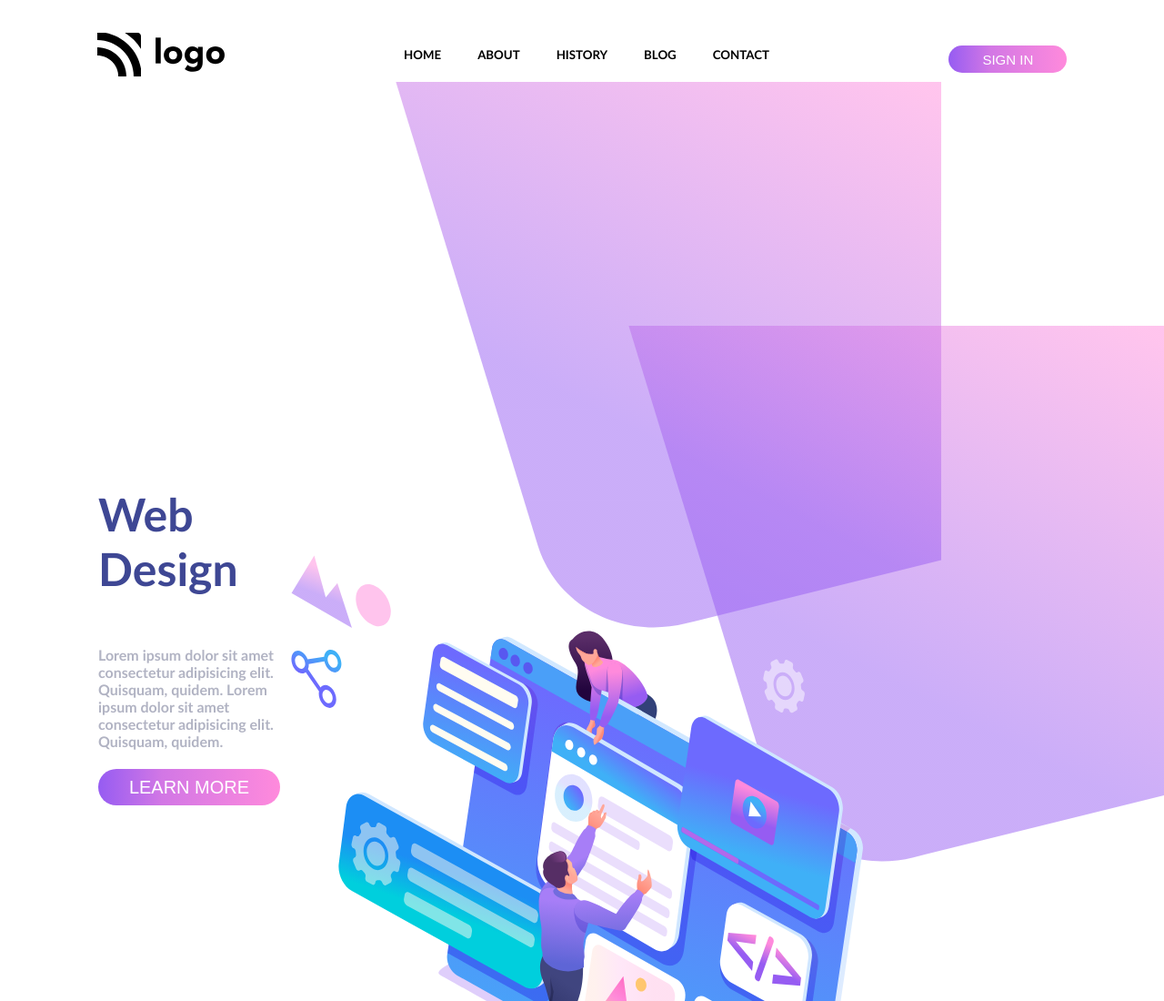
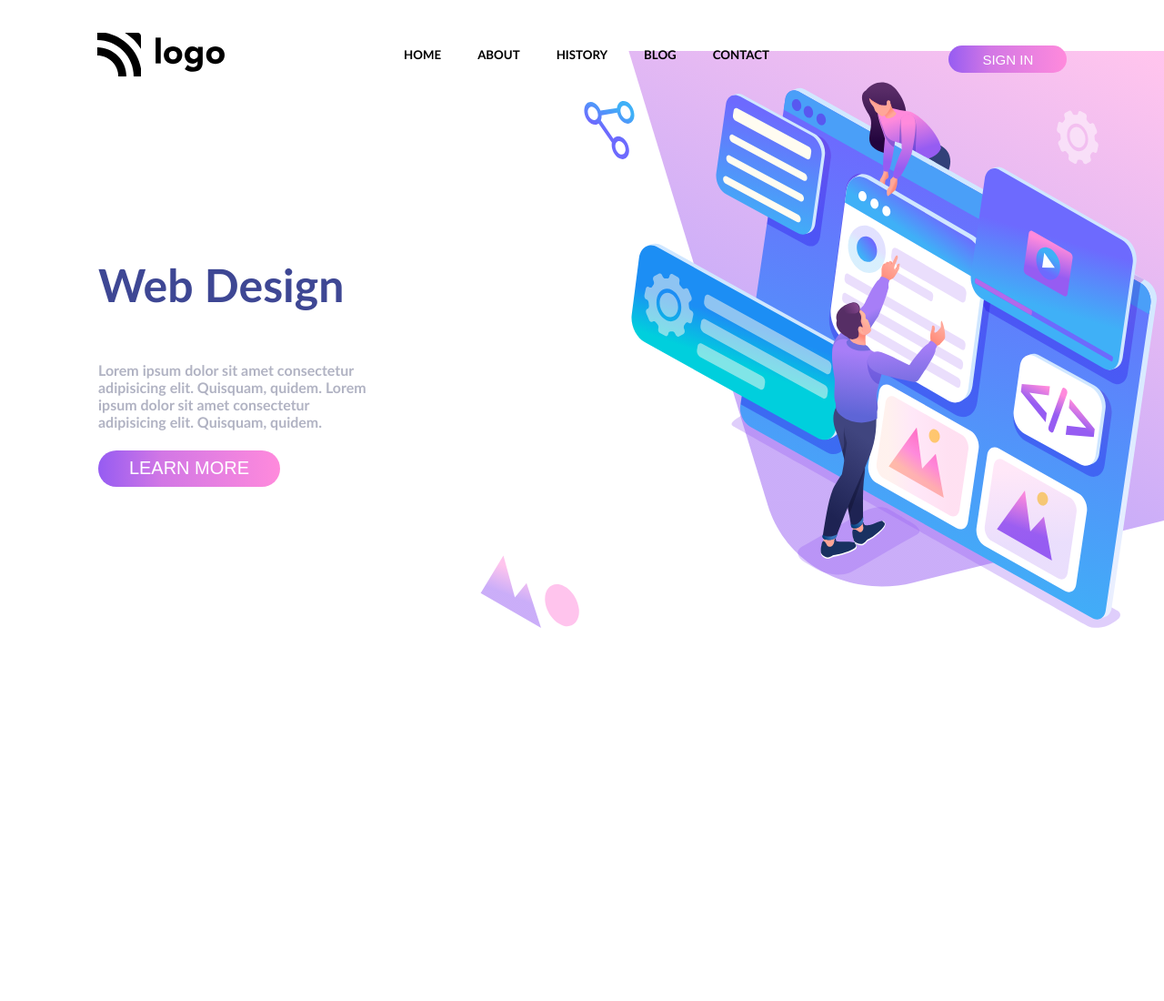
Before and after one commit to SyedArham2606/HTML-CSS-PROJECT-7, a plain HTML site: page index.html in a window 1280 px wide. Shown: the top 1100 px of the page at 91% size. After the commit the page ends 800 px from the top, so only its background shows below. Drawn offline with Linux system fonts and the light colour scheme.

Commit message:
Update index.html

```diff
--- a/index.html
+++ b/index.html
@@ -11,6 +11,7 @@
       href="https://fonts.googleapis.com/css2?family=Roboto&display=swap"
       rel="stylesheet"
     />
+    <link rel="icon" type="image/x-icon" href="/images/intro-img.svg">
     <title>Design Landing Page</title>
   </head>
   <body>
@@ -41,14 +42,8 @@
           <img
             src="./images/vector-dot.svg"
             alt="vector-dot"
-            class="vector-dot"
-          />
-          <img
-          src="./images/backcover.svg"
-          alt=" backcover"
-          class=" backcover"
-        />
-          <img src="./images/intro-img.svg" alt="intro-img"   class=" intro-img"/>
+            class="vector-dot"/>
+          <img src="./images/intro-img.svg" alt="intro-img" />
         </div>
       </div>
     </div>
```
